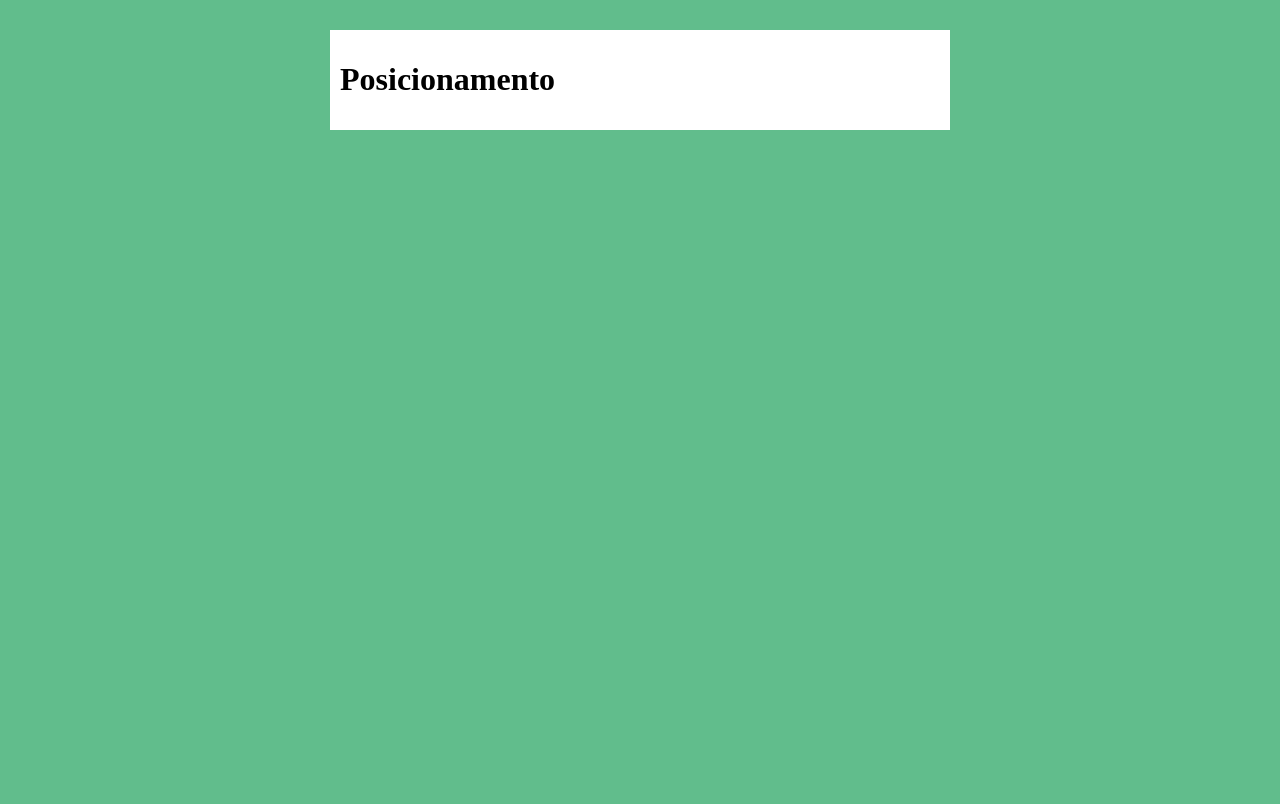
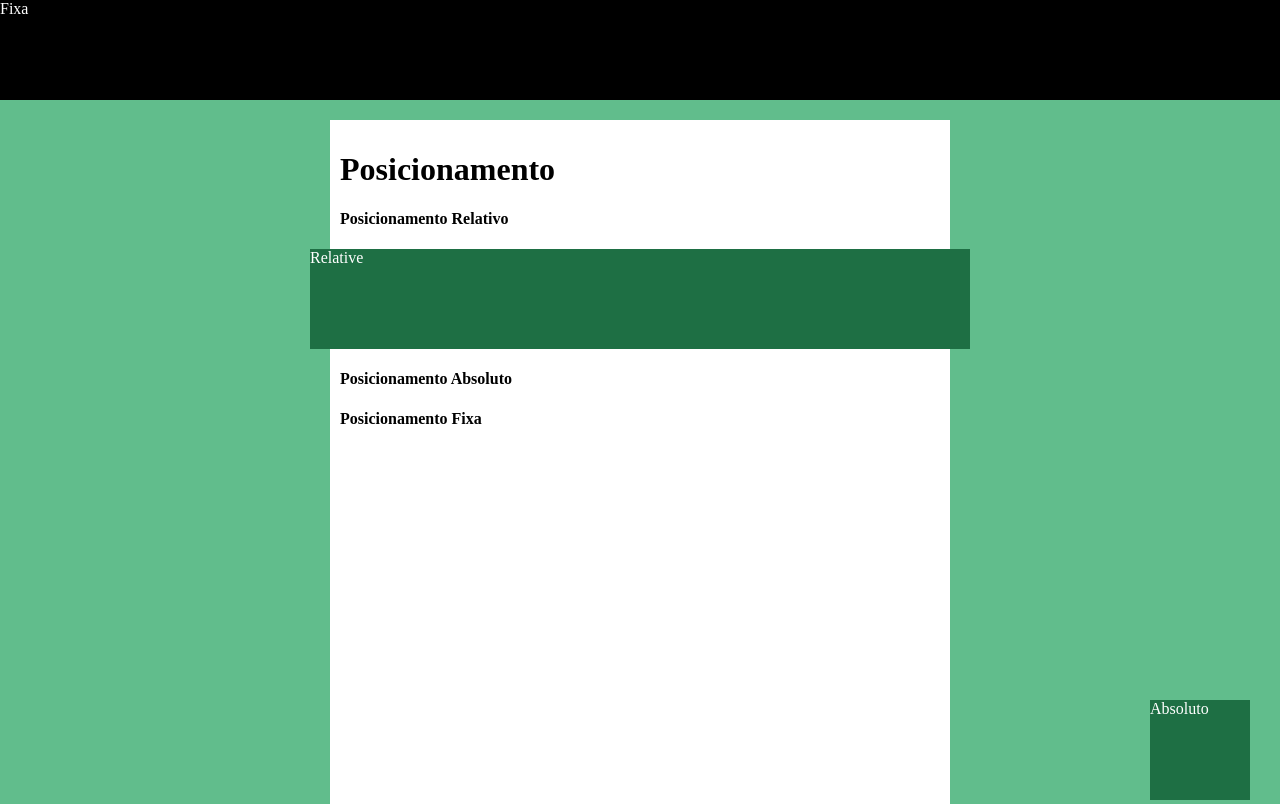
Before and after one commit to jandersoncoelho/cursos_udemy, a plain HTML site: page desenvovimento_web/css/posicionamento.html in a window 1280 px wide. Shown: the top 804 px of the page. Drawn offline with Linux system fonts and the light colour scheme.

Commit message:
Seção 5, Aula 57: Posiconamento - Parte II

```diff
--- a/desenvovimento_web/css/posicionamento.html
+++ b/desenvovimento_web/css/posicionamento.html
@@ -15,8 +15,46 @@
 				background: #ffffff;
 				padding: 10px;
 				width: 600px;
+				height: 2500px;
 				margin: 30px auto;
+				margin-top: 120px;
+
+
+				/*position: relative;*/
 			}
+
+			.caixa{
+				background: #1e6f44;
+				width: 100px;
+				height: 100px;
+				color: #ffffff;
+			}
+
+			#relativo{
+				position: relative;
+				left: -30px;
+				top: 0;
+				width: 660px;
+
+			}
+
+			#absoluta{
+
+				position: absolute;
+				bottom: 0;
+				right:30px;
+
+			}
+
+			#fixa{
+				position: fixed;
+				top: 0;
+				left: 0;
+				width: 100%;
+				background: #000;
+			}
+
+
 		</style>
 
 	</head>
@@ -27,6 +65,15 @@
 
 			<h1>Posicionamento</h1>
 
+			<h4>Posicionamento Relativo</h4>
+			<div id="relativo" class="caixa"> Relative </div>
+
+			<h4>Posicionamento Absoluto</h4>
+			<div id="absoluta" class="caixa"> Absoluto </div>
+
+			<h4>Posicionamento Fixa</h4>
+			<div id="fixa" class="caixa"> Fixa </div>
+
 		</div>
 
 	</body>
```
